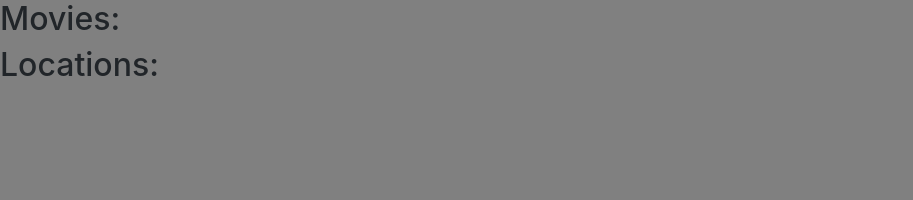
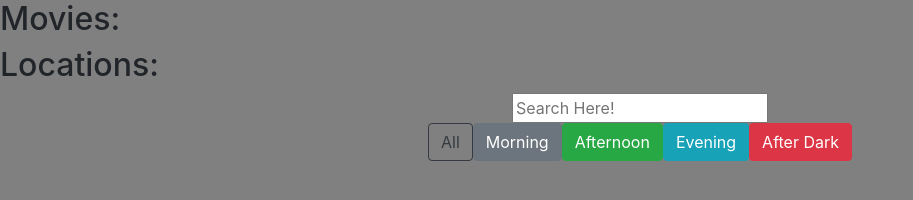
Before and after one commit to nss-evening-cohort-9/shotz, a website built with webpack: page src/index.html in a window 1280 px wide. Shown: the whole page, without its empty margins (0-913 px from the left). Built offline with nearby package versions, Linux system fonts and the light colour scheme; files whose address does not match are found by name.

Commit message:
added buttons

```diff
--- a/src/index.html
+++ b/src/index.html
@@ -11,6 +11,19 @@
     <h2>Movies:</h2>
     <div id="movies" class="d-flex flex-wrap"></div>
     <h2>Locations:</h2>
+    <div id="filters">
+      <div class="row justify-content-center">
+        <input type="text" placeholder="Search Here!">
+      </div>
+      <div class="row justify-content-center">
+        <button id="all" class="btn btn-outline-dark">All</button>
+        <button id="morning" class="btn btn-secondary">Morning</button>
+        <button id="afternoon" class="btn btn-success">Afternoon</button>
+        <button id="evening" class="btn btn-info">Evening</button>
+        <button id="dark" class="btn btn-danger">After Dark</button>
+      </div>
+    </div>
+
     <div id="locations" class="d-flex flex-wrap"></div>
   </div>
 </body>
```
